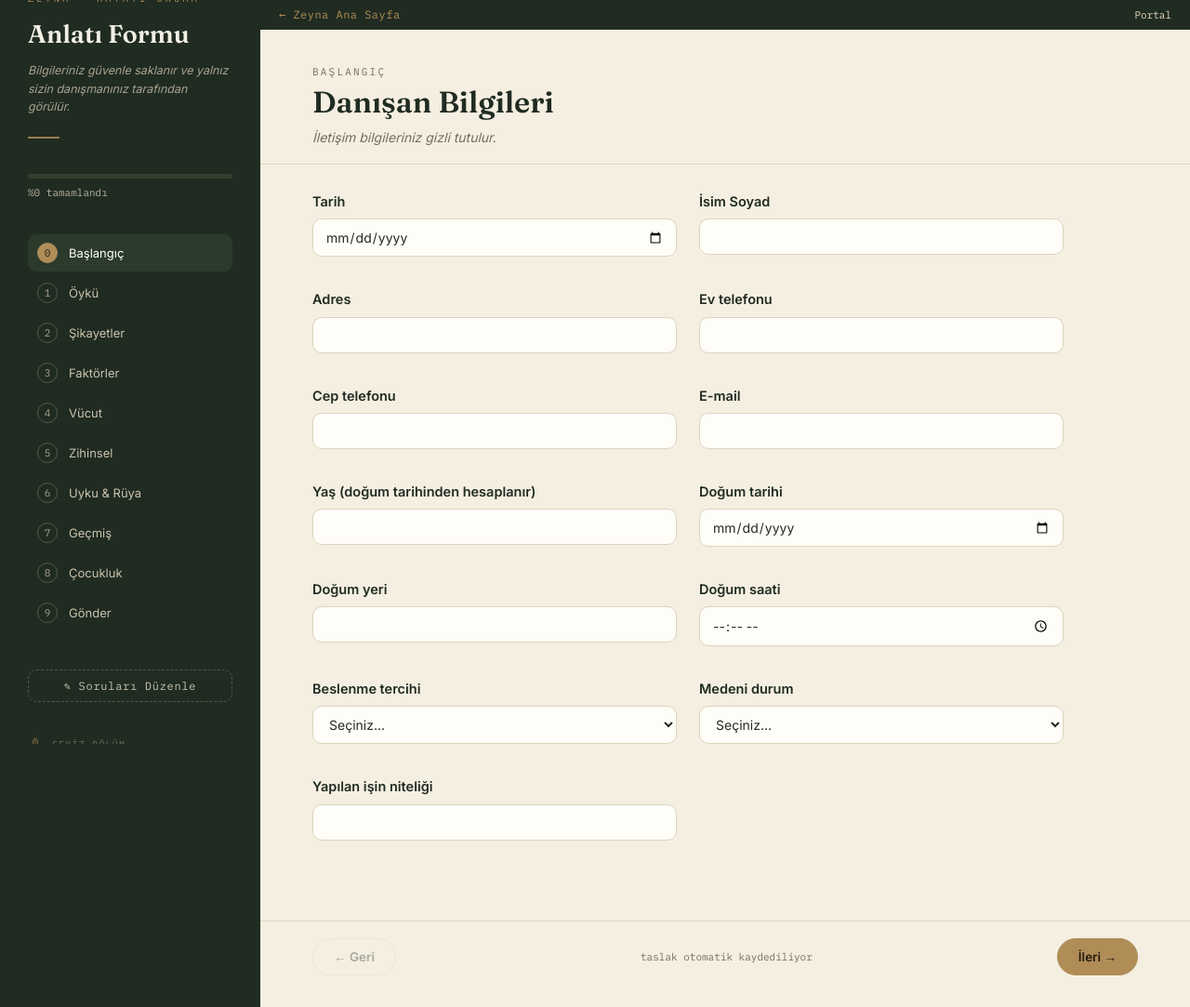
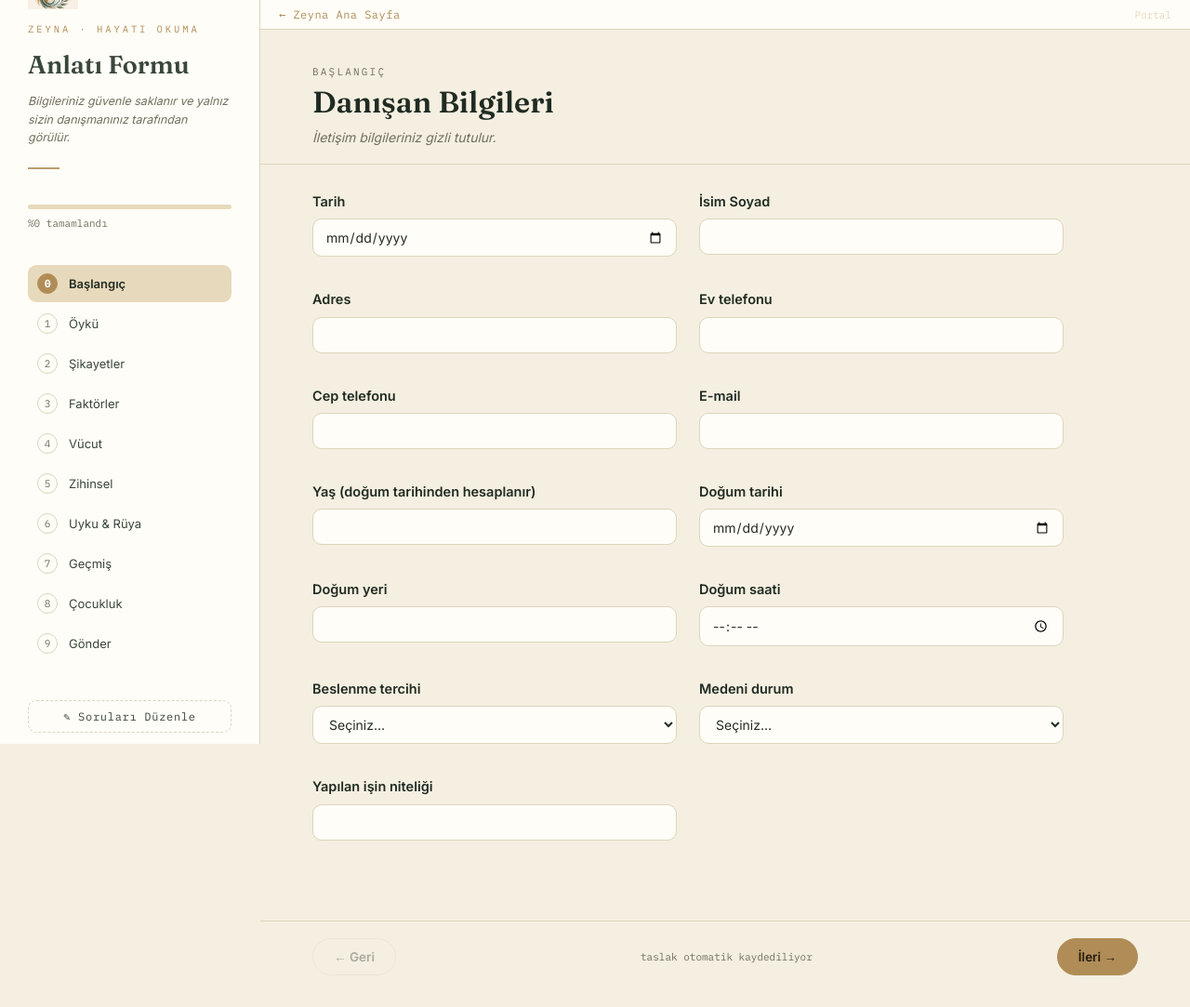
Before and after one commit to zfrkrc/homeopathy-website, a Python web app: template app/templates/anlati.html in a window 1280 px wide. Shown: the whole page at 93% size. Run offline with Jinja, Linux system fonts and the light colour scheme; the template is opened without the code that fills it, so the values that code supplies are empty.

Commit message:
feat(brand): unify design system across site, anlati form and admin; use original letterhead leaf ornaments

```diff
--- a/app/templates/anlati.html
+++ b/app/templates/anlati.html
@@ -29,7 +29,7 @@
 *{box-sizing:border-box;}
 html,body{margin:0;padding:0;}
 body{
-  background:var(--ink);
+  background:var(--paper);
   font-family:var(--sans);
   color:var(--text);
 }
@@ -37,47 +37,47 @@ body{
 
 /* ---------- sidebar ---------- */
 #sidebar{
-  width:280px;flex:0 0 280px;background:var(--ink);color:#f2efe4;
+  width:280px;flex:0 0 280px;background:var(--paper-2);color:var(--ink-2);border-right:1px solid var(--line);
   padding:48px 30px;position:sticky;top:0;height:100vh;overflow-y:auto;
   display:flex;flex-direction:column;justify-content:center;gap:38px;
 }
 .brand{margin-bottom:0;}
 .brand .mark{font-family:var(--mono);font-size:10.5px;letter-spacing:.28em;color:var(--gold);text-transform:uppercase;}
 .brand h1{font-family:var(--serif);font-weight:600;font-size:27px;margin:16px 0 14px;line-height:1.15;}
-.brand p{margin:0;font-size:12.5px;color:#a9a58f;font-style:italic;line-height:1.55;}
+.brand p{margin:0;font-size:12.5px;color:var(--muted);font-style:italic;line-height:1.55;}
 .brand .rule{width:34px;height:2px;background:var(--gold);border:none;margin:22px 0 0;opacity:.85;}
 .progress-wrap{margin-bottom:0;}
-.progress-track{height:5px;border-radius:3px;background:#33402f;overflow:hidden;}
+.progress-track{height:5px;border-radius:3px;background:var(--gold-soft);overflow:hidden;}
 .progress-fill{height:100%;background:linear-gradient(90deg,var(--sage),var(--gold));width:0%;transition:width .4s ease;}
-.progress-label{font-family:var(--mono);font-size:11px;color:#b9b49e;margin-top:8px;}
+.progress-label{font-family:var(--mono);font-size:11px;color:var(--muted);margin-top:8px;}
 
 .steps{list-style:none;margin:0;padding:0;}
 .steps li{margin-bottom:3px;background:transparent;}
 .steps button{
   all:unset;box-sizing:border-box;display:flex;align-items:center;gap:12px;width:100%;
-  padding:9px 10px;border-radius:9px;cursor:pointer;font-size:13px;color:#c8c4ac;
+  padding:9px 10px;border-radius:9px;cursor:pointer;font-size:13px;color:var(--ink-2);
   background-color:transparent;border:none;-webkit-appearance:none;appearance:none;font-family:var(--sans);
 }
 .steps button .num{
   font-family:var(--mono);font-size:11px;width:22px;height:22px;border-radius:50%;
-  display:flex;align-items:center;justify-content:center;border:1px solid #4c5a49;color:#a9a58f;flex:0 0 auto;
+  display:flex;align-items:center;justify-content:center;border:1px solid var(--line);color:var(--muted);flex:0 0 auto;
   background-color:transparent;
 }
-.steps button.active{background-color:#2c3a2c;color:#fff;}
-.steps button.active .num{background-color:var(--gold);border-color:var(--gold);color:#20241a;}
-.steps button.done .num{background-color:var(--sage);border-color:var(--sage);color:#12200f;}
-.steps button:hover{background-color:#28352a;}
+.steps button.active{background-color:var(--gold-soft);color:var(--ink);font-weight:600;}
+.steps button.active .num{background-color:var(--gold);border-color:var(--gold);color:#fff;}
+.steps button.done .num{background-color:var(--sage);border-color:var(--sage);color:#fff;}
+.steps button:hover{background-color:var(--paper);}
 .steps button:focus-visible{outline:2px solid var(--gold);outline-offset:1px;}
 
 .sidebar-foot{display:flex;align-items:center;gap:10px;opacity:.55;}
 .sidebar-foot svg{flex:0 0 auto;}
-.sidebar-foot span{font-family:var(--mono);font-size:10px;letter-spacing:.12em;color:#a9a58f;text-transform:uppercase;}
+.sidebar-foot span{font-family:var(--mono);font-size:10px;letter-spacing:.12em;color:var(--muted);text-transform:uppercase;}
 .edit-toggle{
   all:unset;box-sizing:border-box;display:flex;align-items:center;justify-content:center;gap:8px;
   width:100%;padding:9px 10px;border-radius:9px;cursor:pointer;font-size:12px;font-family:var(--mono);
-  letter-spacing:.06em;color:#c8c4ac;background-color:transparent;border:1px dashed #4c5a49;
-}
-.edit-toggle:hover{background-color:#28352a;}
+  letter-spacing:.06em;color:var(--ink-2);background-color:transparent;border:1px dashed var(--line);
+}
+.edit-toggle:hover{background-color:var(--paper);}
 .edit-toggle.on{background-color:var(--gold);border-color:var(--gold);color:#20241a;border-style:solid;}
 
 /* ---------- main panel ---------- */
@@ -287,7 +287,7 @@ body{overflow-y:auto;}
 .site-block-card{background:var(--paper-2);border:1px solid var(--line);border-radius:16px;padding:28px 30px;}
 .site-block-card h3{font-family:var(--serif);font-size:21px;color:var(--ink);margin:0 0 12px;}
 .site-block-card p{font-size:14px;color:var(--ink-2);line-height:1.7;margin:0;white-space:pre-line;}
-.cta-block{background:var(--ink);padding:64px 56px;text-align:center;}
+.cta-block{background:var(--sage);padding:64px 56px;text-align:center;}
 .cta-block h2{font-family:var(--serif);font-size:30px;color:#fff;margin:0 0 26px;}
 .btn.large{padding:15px 34px;font-size:15px;}
 .site-footer{padding:26px 56px;text-align:center;font-family:var(--mono);font-size:11px;color:var(--muted);}
@@ -329,9 +329,18 @@ body{overflow-y:auto;}
 .ai-block{font-size:13.5px;line-height:1.7;color:var(--ink-2);}
 .ai-disclaimer{font-family:var(--mono);font-size:10.5px;color:var(--muted);margin-top:16px;}
 
+
+/* antetli kagit yaprak desenleri */
+.leaf-deco{position:fixed;pointer-events:none;user-select:none;z-index:0;height:auto;}
+.leaf-deco--tr{top:0;right:0;width:clamp(110px,11vw,180px);opacity:.42;}
+.leaf-deco--bl{bottom:0;left:0;width:clamp(70px,7vw,120px);opacity:.38;}
+#app,#landingView,#sidebar,#panel{position:relative;z-index:1;}
+@media (max-width:900px){.leaf-deco--tr{width:88px;opacity:.3;}.leaf-deco--bl{display:none;}}
 </style>
 </head>
 <body>
+<img class="leaf-deco leaf-deco--tr" src="/uploads/leaf_topright.png" alt="" aria-hidden="true">
+<img class="leaf-deco leaf-deco--bl" src="/uploads/leaf_bottomleft.png" alt="" aria-hidden="true">
 <div id="landingView" class="view">
   <div class="site-nav">
     <div class="site-brand">ZEYNA<span>· Hayatı Okuma</span></div>
@@ -400,6 +409,7 @@ body{overflow-y:auto;}
 <div id="app" class="view">
   <aside id="sidebar">
     <div class="brand">
+      <img src="/uploads/logoaq.png" alt="Zeyna" style="height:52px;width:auto;object-fit:contain;display:block;margin-bottom:14px">
       <div class="mark">Zeyna &middot; Hayatı Okuma</div>
       <h1>Anlatı Formu</h1>
       <p>Bilgileriniz güvenle saklanır ve yalnız sizin danışmanınız tarafından görülür.</p>
@@ -417,7 +427,7 @@ body{overflow-y:auto;}
     </div>
   </aside>
    <main id="panel">
-     <div style="background:var(--ink);padding:8px 20px;display:flex;align-items:center;gap:12px;border-bottom:1px solid rgba(255,255,255,0.06)">
+     <div style="background:var(--paper-2);padding:8px 20px;display:flex;align-items:center;gap:12px;border-bottom:1px solid var(--line)">
        <a href="/" style="color:var(--gold);text-decoration:none;font-family:var(--mono);font-size:12px;letter-spacing:.04em">← Zeyna Ana Sayfa</a>
        <span style="flex:1"></span>
        <a href="/portal/giris" style="color:var(--gold-soft);text-decoration:none;font-family:var(--mono);font-size:11px">Portal</a>
```
Also changed, not shown: app/templates/admin/admin_base.html (+14 -13 lines), app/templates/base.html (+4 -33 lines), src/css/style.css (+30 -0 lines), app/data/uploads/leaf_bottomleft.png (added), app/data/uploads/leaf_topright.png (added).
